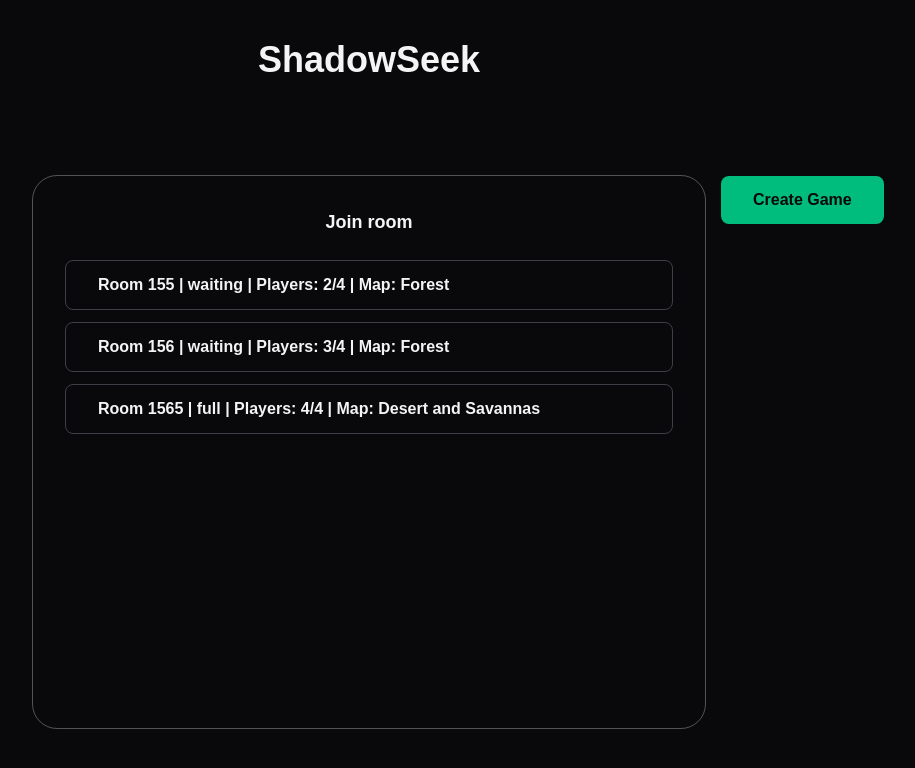
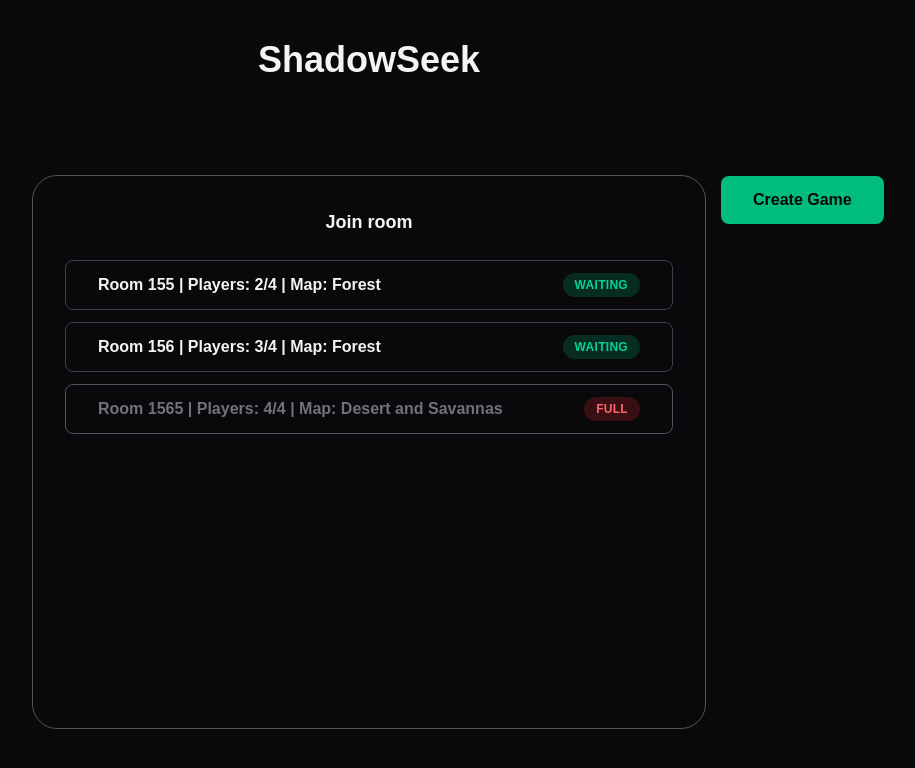
Before and after one commit to Chainblocker64/Shadow-Seek, a Next.js app in the folder frontend/: page /lobby in a window 1280 px wide. Shown: the top 768 px of the page, without its empty margins (271-1186 px from the left). Built offline with nearby package versions, Linux system fonts and the light colour scheme.

Commit message:
More UI updates: room status badge, uninteractive full rooms, cursor pointer for primary and secondary buttons

```diff
--- a/frontend/app/globals.css
+++ b/frontend/app/globals.css
@@ -43,11 +43,11 @@ body {
 }
 
 .primary-button {
-  @apply rounded-lg bg-emerald-500 px-8 py-3 font-semibold text-zinc-950 transition hover:bg-emerald-400;
+  @apply cursor-pointer rounded-lg bg-emerald-500 px-8 py-3 font-semibold text-zinc-950 transition hover:bg-emerald-400;
 }
 
 .secondary-button {
-  @apply rounded-lg border border-zinc-700 px-8 py-3 font-semibold text-zinc-100 transition hover:border-emerald-400 hover:text-emerald-400;
+  @apply cursor-pointer rounded-lg border border-zinc-700 px-8 py-3 font-semibold text-zinc-100 transition hover:border-emerald-400 hover:text-emerald-400;
 }
 
 .primary-link {
@@ -58,6 +58,30 @@ body {
   @apply rounded-lg border border-zinc-700 px-8 py-3 font-semibold text-zinc-100 transition hover:border-emerald-400 hover:text-emerald-400;
 }
 
+.room-entry {
+  @apply flex items-center justify-between gap-4 rounded-lg border border-zinc-700 px-8 py-3 font-semibold text-zinc-100 transition text-left;
+}
+
+.room-entry-waiting {
+  @apply cursor-pointer hover:border-emerald-400 hover:text-emerald-400;
+}
+
+.room-entry-disabled {
+  @apply cursor-not-allowed border-zinc-600 text-zinc-500;
+}
+
+.room-status-badge {
+  @apply rounded-full px-3 py-1 text-xs font-semibold uppercase tracking-wide;
+}
+
+.room-status-badge-waiting {
+  @apply bg-emerald-500/20 text-emerald-400;
+}
+
+.room-status-badge-full {
+  @apply bg-red-500/20 text-red-400;
+}
+
 .footer {
   @apply border-t border-zinc-800 px-6 py-5 text-center text-sm text-zinc-500;
 }
--- a/frontend/app/lobby/page.tsx
+++ b/frontend/app/lobby/page.tsx
@@ -37,9 +37,24 @@ export default function Lobby() {
             <div className="flex flex-col gap-3">
               {rooms.map((room) => (
                 <div
-                  className="secondary-link text-left"
+                  className={`room-entry ${
+                    room.status === "waiting"
+                      ? "room-entry-waiting"
+                      : "room-entry-disabled"
+                  }`}
                   key={room.id}
-                >{`Room ${room.id} | ${room.status} | Players: ${room.players.length}/${room.maxPlayers} | Map: ${room.map}`}</div>
+                >
+                  <span>{`Room ${room.id} | Players: ${room.players.length}/${room.maxPlayers} | Map: ${room.map}`}</span>
+                  <span
+                    className={`room-status-badge ${
+                      room.status === "waiting"
+                        ? "room-status-badge-waiting"
+                        : "room-status-badge-full"
+                    }`}
+                  >
+                    {room.status}
+                  </span>
+                </div>
               ))}
             </div>
           </div>
```
